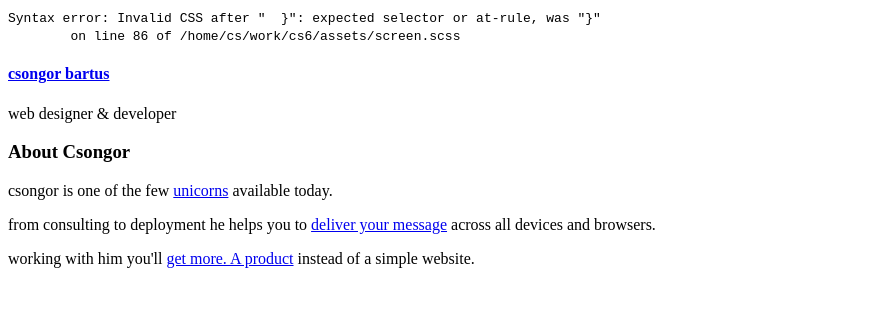
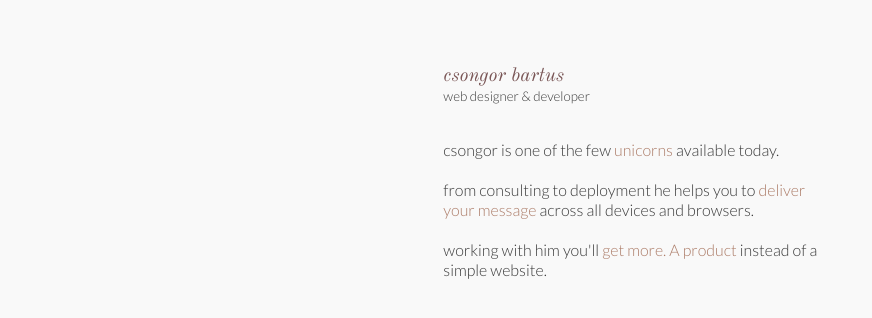
Before and after one commit to metamn/cs2, a Jekyll site: the page built from index.html, in a window 1280 px wide. Shown: the top 318 px of the page, without its empty margins (0-872 px from the left). Built offline with Jekyll 4.4.1, drawn with Linux system fonts in a browser that asks for light colours; nearby versions of some CDN libraries; library files that are not in the unit come from our copies.

Commit message:
TH document validates and it is outlined well

```diff
--- a/assets/screen.css
+++ b/assets/screen.css
@@ -1,43 +1,61 @@
-/*
-Syntax error: Invalid CSS after "  }": expected selector or at-rule, was "}"
-        on line 86 of /home/cs/work/cs6/assets/screen.scss
+/* Welcome to Compass. In this file you should write your main styles. (or centralize your imports) Import this file using the following HTML or equivalent: <link href="/stylesheets/screen.css" media="screen, projection" rel="stylesheet" type="text/css" /> */
+html, body, div, span, applet, object, iframe, h1, h2, h3, h4, h5, h6, p, blockquote, pre, a, abbr, acronym, address, big, cite, code, del, dfn, em, img, ins, kbd, q, s, samp, small, strike, strong, sub, sup, tt, var, b, u, i, center, dl, dt, dd, ol, ul, li, fieldset, form, label, legend, table, caption, tbody, tfoot, thead, tr, th, td, article, aside, canvas, details, embed, figure, figcaption, footer, header, hgroup, menu, nav, output, ruby, section, summary, time, mark, audio, video { margin: 0; padding: 0; border: 0; font: inherit; font-size: 100%; vertical-align: baseline; }
 
-Backtrace:
-/home/cs/work/cs6/assets/screen.scss:86
-/var/lib/gems/1.9.1/gems/sass-3.3.0.rc.3/lib/sass/scss/parser.rb:1308:in `expected'
-/var/lib/gems/1.9.1/gems/sass-3.3.0.rc.3/lib/sass/scss/parser.rb:1242:in `expected'
-/var/lib/gems/1.9.1/gems/sass-3.3.0.rc.3/lib/sass/scss/parser.rb:42:in `parse'
-/var/lib/gems/1.9.1/gems/sass-3.3.0.rc.3/lib/sass/engine.rb:409:in `_to_tree'
-/var/lib/gems/1.9.1/gems/sass-3.3.0.rc.3/lib/sass/engine.rb:274:in `render'
-/var/lib/gems/1.9.1/gems/compass-1.0.0.alpha.18/lib/compass/compiler.rb:171:in `block (2 levels) in compile'
-/var/lib/gems/1.9.1/gems/compass-1.0.0.alpha.18/lib/compass/compiler.rb:153:in `timed'
-/var/lib/gems/1.9.1/gems/compass-1.0.0.alpha.18/lib/compass/compiler.rb:166:in `block in compile'
-/var/lib/gems/1.9.1/gems/compass-1.0.0.alpha.18/lib/compass/logger.rb:46:in `red'
-/var/lib/gems/1.9.1/gems/compass-1.0.0.alpha.18/lib/compass/compiler.rb:165:in `compile'
-/var/lib/gems/1.9.1/gems/compass-1.0.0.alpha.18/lib/compass/compiler.rb:144:in `compile_if_required'
-/var/lib/gems/1.9.1/gems/compass-1.0.0.alpha.18/lib/compass/compiler.rb:129:in `block (2 levels) in run'
-/var/lib/gems/1.9.1/gems/compass-1.0.0.alpha.18/lib/compass/compiler.rb:127:in `each'
-/var/lib/gems/1.9.1/gems/compass-1.0.0.alpha.18/lib/compass/compiler.rb:127:in `block in run'
-/var/lib/gems/1.9.1/gems/compass-1.0.0.alpha.18/lib/compass/compiler.rb:153:in `timed'
-/var/lib/gems/1.9.1/gems/compass-1.0.0.alpha.18/lib/compass/compiler.rb:126:in `run'
-/var/lib/gems/1.9.1/gems/compass-1.0.0.alpha.18/lib/compass/watcher/compiler.rb:24:in `compile'
-/usr/lib/ruby/1.9.1/forwardable.rb:201:in `compile'
-/var/lib/gems/1.9.1/gems/compass-1.0.0.alpha.18/lib/compass/watcher/project_watcher.rb:95:in `sass_modified'
-/var/lib/gems/1.9.1/gems/compass-1.0.0.alpha.18/lib/compass/watcher/project_watcher.rb:83:in `sass_callback'
-/var/lib/gems/1.9.1/gems/compass-1.0.0.alpha.18/lib/compass/watcher/watch.rb:14:in `call'
-/var/lib/gems/1.9.1/gems/compass-1.0.0.alpha.18/lib/compass/watcher/watch.rb:14:in `run_callback'
-/var/lib/gems/1.9.1/gems/compass-1.0.0.alpha.18/lib/compass/watcher/project_watcher.rb:63:in `block in listen_callback'
-/var/lib/gems/1.9.1/gems/compass-1.0.0.alpha.18/lib/compass/watcher/project_watcher.rb:60:in `each'
-/var/lib/gems/1.9.1/gems/compass-1.0.0.alpha.18/lib/compass/watcher/project_watcher.rb:60:in `listen_callback'
-/var/lib/gems/1.9.1/gems/listen-1.1.6/lib/listen/listener.rb:236:in `call'
-/var/lib/gems/1.9.1/gems/listen-1.1.6/lib/listen/listener.rb:236:in `on_change'
-/var/lib/gems/1.9.1/gems/listen-1.1.6/lib/listen/listener.rb:271:in `block in initialize_adapter'
-/var/lib/gems/1.9.1/gems/listen-1.1.6/lib/listen/adapter.rb:244:in `call'
-/var/lib/gems/1.9.1/gems/listen-1.1.6/lib/listen/adapter.rb:244:in `report_changes'
-/var/lib/gems/1.9.1/gems/listen-1.1.6/lib/listen/adapter.rb:313:in `poll_changed_directories'
-/var/lib/gems/1.9.1/gems/listen-1.1.6/lib/listen/adapter.rb:289:in `block in start_poller'
-*/
-body:before {
-  white-space: pre;
-  font-family: monospace;
-  content: "Syntax error: Invalid CSS after \"  }\": expected selector or at-rule, was \"}\"\A         on line 86 of /home/cs/work/cs6/assets/screen.scss"; }
+html { line-height: 1; }
+
+ol, ul { list-style: none; }
+
+table { border-collapse: collapse; border-spacing: 0; }
+
+caption, th, td { text-align: left; font-weight: normal; vertical-align: middle; }
+
+q, blockquote { quotes: none; }
+q:before, q:after, blockquote:before, blockquote:after { content: ""; content: none; }
+
+a img { border: none; }
+
+article, aside, details, figcaption, figure, footer, header, hgroup, main, menu, nav, section, summary { display: block; }
+
+body { font-size: 100%; line-height: 1.25; }
+
+@media only screen and (max-width: 47.999em) { body { font-size: 87.5%; line-height: 1.25; } }
+@media only screen and (min-width: 90.001em) { body { font-size: 150%; line-height: 1.25; } }
+img { max-width: 100%; height: auto; }
+
+h1, h2, h3, h4 { font-family: 'Old Standard TT', serif; font-size: larger; }
+
+h4 { margin-top: 1.25em; }
+
+h3 { margin-top: 2.5em; margin-bottom: 1.25em; }
+
+h2 { margin-top: 3.75em; margin-bottom: 2.5em; }
+
+h1 { margin-top: 3.75em; margin-bottom: 2.5em; font-weight: bold; }
+
+html body { color: #3a3a3a; background: #f9f9f9; font-family: 'Lato', sans-serif; font-weight: 300; }
+html body a { color: #ac7c68; background: #f9f9f9; text-decoration: none; }
+html body a:hover { border-bottom: 1px solid; }
+html body p + p { margin-top: 1.25em; }
+html body .container { position: relative; left: 50%; -moz-transform: translateX(-50%); -ms-transform: translateX(-50%); -o-transform: translateX(-50%); -webkit-transform: translateX(-50%); transform: translateX(-50%); padding: 1.25em; }
+html body .container header .container, html body .container #about .container { max-width: 24.58333em; }
+html body .container header { height: 6.25em; }
+html body .container header a { color: #795555; background: #f9f9f9; text-decoration: none; }
+html body .container header a:hover { border-bottom: 1px solid; }
+html body .container header h4 { font-style: italic; font-family: 'Old Standard TT', serif; }
+html body .container header p { font-size: smaller; }
+html body .container #about { height: 12.5em; }
+html body .container #about .container > h3 { display: none; }
+html body .container #contact .container { margin: 5em 0; }
+html body .container #contact .container p { text-align: center; border: 1px solid #dfdfdf; padding: 0.625em 1.25em; box-shadow: 1px 0 #dfdfdf, 0 1px #dfdfdf, 2px 1px #dfdfdf, 1px 2px #dfdfdf, 3px 2px #dfdfdf, 2px 3px #dfdfdf, 4px 3px #dfdfdf, 3px 4px #dfdfdf, 5px 4px #dfdfdf, 4px 5px #dfdfdf; }
+html body .container #contact .container p a { color: #3a3a3a; background: #f9f9f9; text-decoration: none; }
+html body .container #contact .container p a:hover { border-bottom: 1px solid; }
+html body .container #contact .container p span { font-style: italic; font-family: 'Old Standard TT', serif; font-size: larger; }
+html body.frontpage main .container { max-width: 36.875em; }
+@media only screen and (max-width: 47.999em) { html body.frontpage main .container { margin-top: 5em; } }
+html body.frontpage main .container article { margin-bottom: 1.25em; }
+html body.frontpage main .container article h1, html body.frontpage main .container article figcaption { display: none; }
+html body.frontpage main .container article .category { text-align: center; font-style: italic; font-size: smaller; }
+html body.article header .container, html body.article main .container, html body.portfolio header .container, html body.portfolio main .container { max-width: 36.875em; }
+html body.article main .container, html body.portfolio main .container { border-bottom: 1px solid #dfdfdf; padding-bottom: 5em; margin-bottom: 5em; }
+html body.portfolio main figure { margin-bottom: 1.25em; }
+html body.portfolio main figure figcaption { text-align: left; }
--- a/assets/screen.scss
+++ b/assets/screen.scss
@@ -33,7 +33,7 @@ html {
         @include hide-title;
       }
 
-      #contact
+      #contact {
         .container {
           margin: $grid-height 0;
 
@@ -43,6 +43,7 @@ html {
         }
       }
     }
+
 
     &.frontpage {
       main {
```
Also changed, not shown: 2 other files.
